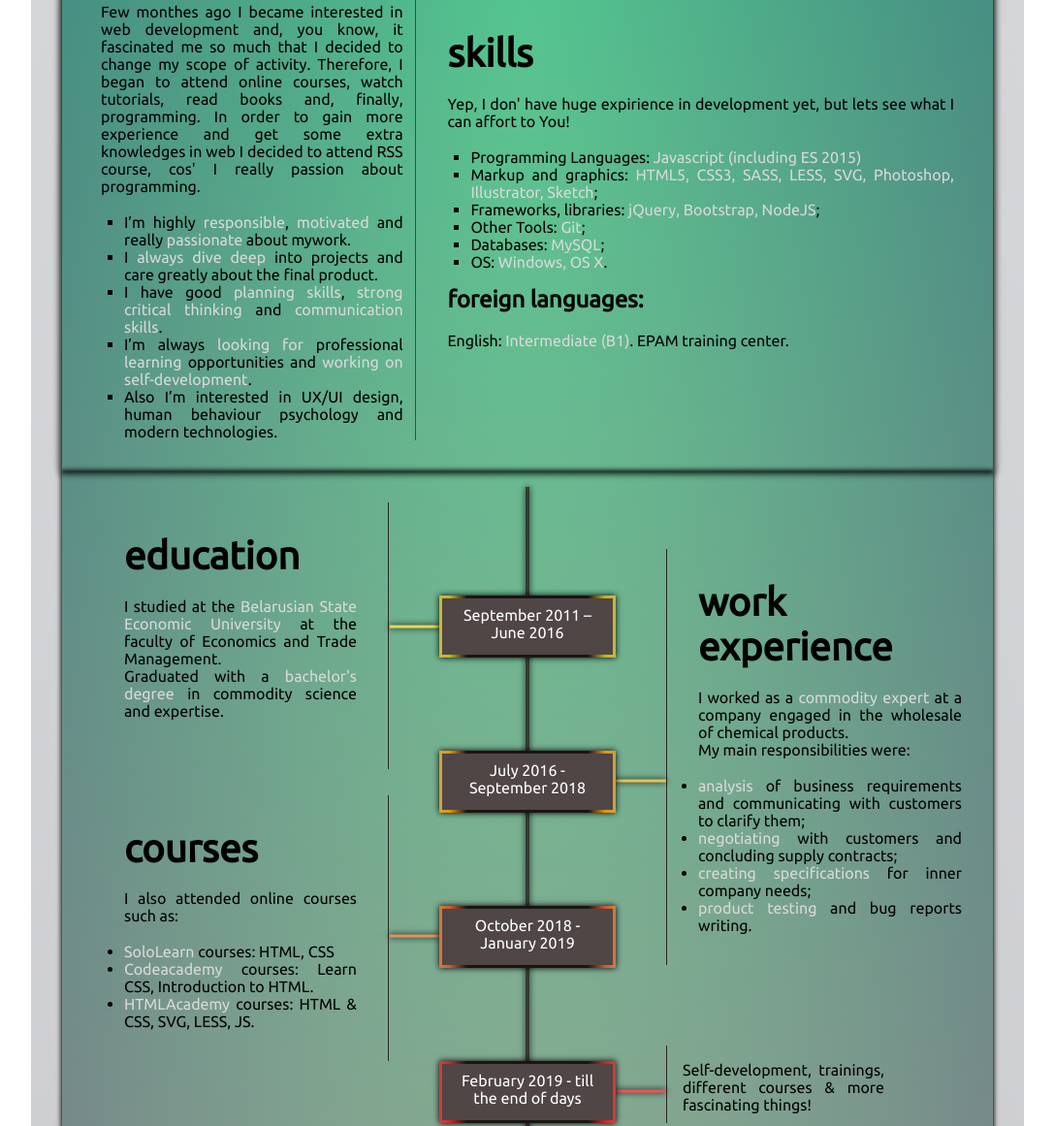
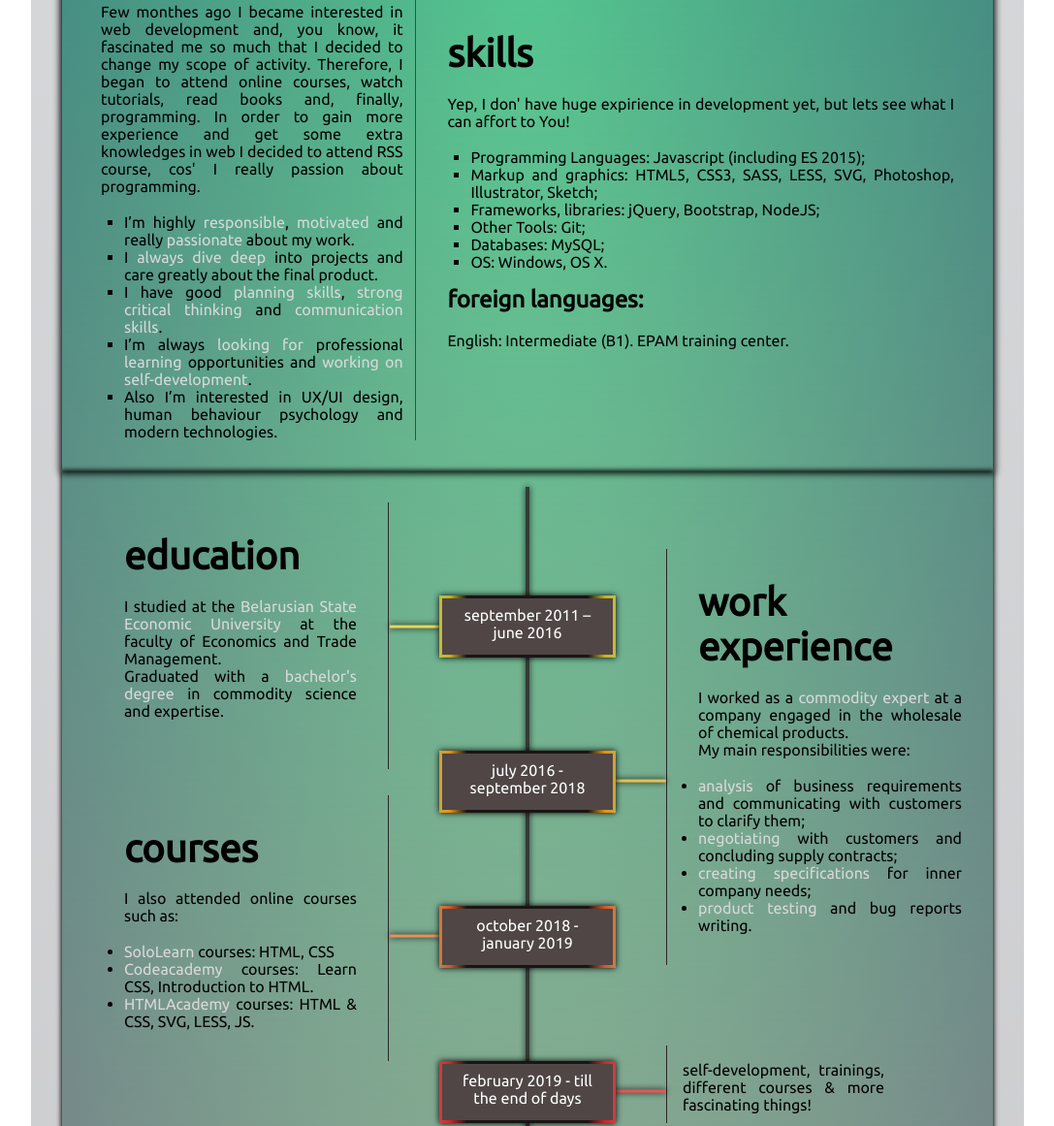
Before and after one commit to Ereburg/rsschool-2019Q1-cv, a plain HTML site: page index.html in a window 1280 px wide. Shown: the part 1326-2487 px from the top of the page at 97% size, without its empty margins (96-1183 px from the left). Drawn offline with Linux system fonts and the light colour scheme.

Commit message:
refactor: add missing classes, update some links.

```diff
--- a/index.html
+++ b/index.html
@@ -64,7 +64,7 @@
                     <ul class="tips">
                         <li class="tips-item">I’m highly <span class="description-span-tips"> responsible</span>, <span
                                 class="description-span-tips"> motivated</span> and really <span class="description-span-tips">
-                                passionate</span> about mywork. </li>
+                                passionate</span> about my work. </li>
                         <li class="tips-item">I <span class="description-span-tips">always dive deep</span> into
                             projects and care greatly about the final product.</li>
                         <li class="tips-item">I have good <span class="description-span-tips">planning skills</span>,
@@ -82,30 +82,32 @@
                     <p class="text skills-text-1">Yep, I don' have huge expirience in development yet, but lets see
                         what I can affort to You!</p>
                     <ul class="skills-list">
-                        <li class="skills-item">Programming Languages: <span class="description-span-tips">Javascript
-                                (including ES 2015)</span></li>
-                        <li class="skills-item">Markup and graphics: <span class="description-span-tips">
-                                HTML5, CSS3, SASS, LESS, SVG, Photoshop,
-                                Illustrator, Sketch</span>;</li>
-                        <li class="skills-item">Frameworks, libraries: <span class="description-span-tips">
-                                jQuery, Bootstrap, NodeJS</span>;</li>
-                        <li class="skills-item">Other Tools: <span class="description-span-tips">
+                        <li class="skills-item">Programming Languages: <span class="skills-tips">Javascript</span>
+                                (including ES 2015);</li>
+                        <li class="skills-item">Markup and graphics: <span class="skills-tips">
+                                HTML5</span>, <span class="skills-tips"> CSS3</span>, <span class="skills-tips">SASS</span>,
+                                <span class="skills-tips">LESS</span>, <span class="skills-tips">SVG</span>,
+                                <span class="skills-tips">Photoshop</span>,
+                                <span class="skills-tips">Illustrator</span>, <span class="skills-tips">Sketch</span>;</li>
+                        <li class="skills-item">Frameworks, libraries: <span class="skills-tips">
+                                jQuery</span>, <span class="skills-tips"> Bootstrap</span>, <span class="skills-tips"> NodeJS</span>;</li>
+                        <li class="skills-item">Other Tools: <span class="skills-tips">
                                 Git</span>;</li>
-                        <li class="skills-item">Databases: <span class="description-span-tips">MySQL</span>;</li>
-                        <li class="skills-item">OS: <span class="description-span-tips">Windows, OS X</span>.</li>
+                        <li class="skills-item">Databases: <span class="skills-tips">MySQL</span>;</li>
+                        <li class="skills-item">OS: <span class="skills-tips">Windows, OS X</span>.</li>
                     </ul>
                     <div class="language">
                         <h3 class="sub-headline">foreign languages:</h3>
-                        <p>English: <span class="description-span-tips">Intermediate (B1)</span>. EPAM training center.</p>
+                        <p>English: <span class="skills-tips">Intermediate (B1)</span>. EPAM training center.</p>
                     </div>
                 </div>
             </div>
             <div class="layout-experience">
                 <div class="timeline">
-                    <div class="timeline-item education-time">September 2011 – June 2016</div>
-                    <div class="timeline-item">July 2016 - September 2018</div>
-                    <div class="timeline-item">October 2018 - January 2019</div>
-                    <div class="timeline-item">February 2019 - till the end of days</div>
+                    <div class="timeline-item education-time">september 2011 – june 2016</div>
+                    <div class="timeline-item">july 2016 - <br> september 2018</div>
+                    <div class="timeline-item">october 2018 - january 2019</div>
+                    <div class="timeline-item">february 2019 - till the end of days</div>
                 </div>
                 <div class="education">
                     <h2 class="headline">education</h2>
@@ -140,7 +142,7 @@
                     </ul>
                 </div>
                 <div class="future">
-                    <p class="text future-text">Self-development, trainings, different courses & more fascinating
+                    <p class="text future-text">self-development, trainings, different courses & more fascinating
                         things!</p>
                 </div>
             </div>
@@ -148,18 +150,18 @@
                 <h2 class="headline"> some examples of my code</h2>
                 <div class="portfolio-examples">
                     <figure class="hexal-example">
-                        <a href="https://github.com/Ereburg/hexal" class="hexal-link" target="_blank"><img class="hexal"
+                        <a href="https://github.com/Ereburg/Hexal-Example" class="hexal-link" target="_blank"><img class="hexal"
                                 src="./assets/hexal.jpg" alt="Hexal Layout" /></a>
-                        <figcaption class="hexal-example-description">Hexal Layout for Rolling Scopes School</figcaption>
+                        <figcaption class="hexal-example-description">hexal layout for Rolling Scopes School</figcaption>
                     </figure>
                 </div>
-                <p class="text portfolio-text">This section will be gradually filled. <br> Stay tuned!</p>
+                <p class="text portfolio-text">this section will be gradually filled. <br> stay tuned!</p>
             </div>
         </div>
     </main>
-    <footer id="contacts">
+    <footer>
         <h2 class="headline footer-headline">also You can contact with me <span class="footer-span">this way</span>:</h2>
-        <div class="social">
+        <div class="social" id="contacts">
             <a href="https://github.com/ereburg" class="social-link github" target="_blank"></a>
             <a href="https://www.linkedin.com/in/ereburg/" class="social-link linkedin" target="_blank"></a>
             <a href="https://vk.com/ereburg" class="social-link vk" target="_blank"></a>
```
